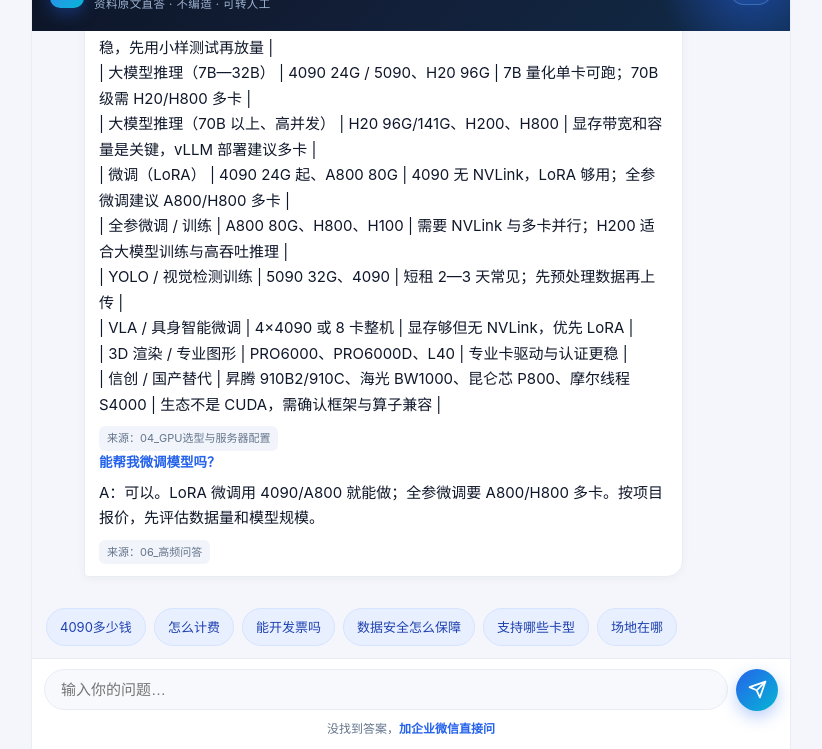
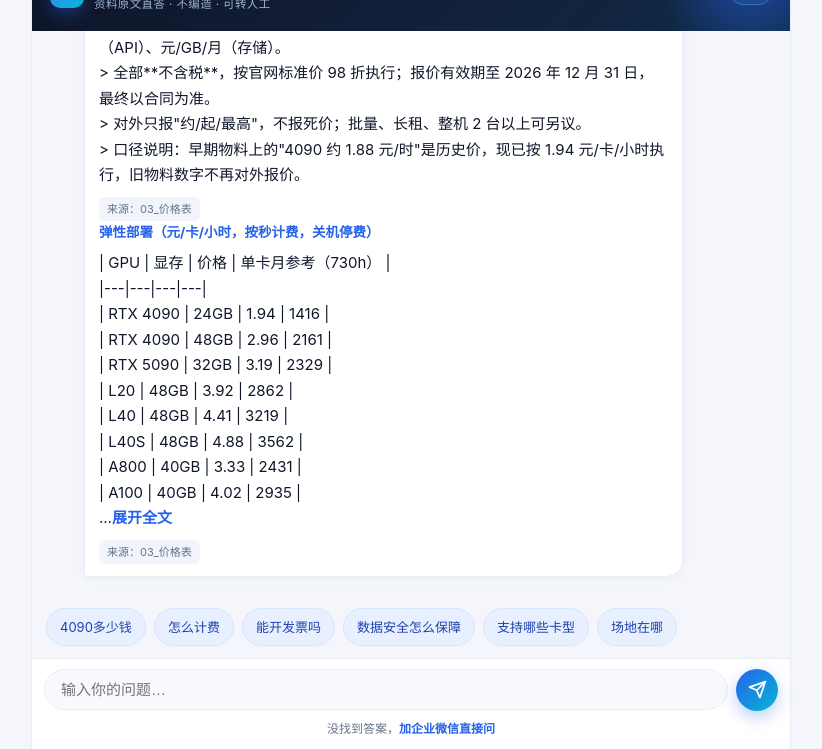
Before and after one commit to wenwanqing1217/chiyun-share, a plain HTML site: page index.html in a window 1280 px wide. Both pictures are taken after a click on the element "4090多少钱". Shown: the part 51-800 px from the top of the page, without its empty margins (229-1051 px from the left). Drawn offline with Linux system fonts and the light colour scheme.

Commit message:
rank price first, clamp long answers

```diff
--- a/index.html
+++ b/index.html
@@ -69,6 +69,7 @@
     background:#f1f5fb;border-radius:6px;padding:3px 8px;
   }
   .nodata{color:var(--sub)}
+  .more{color:var(--brand);text-decoration:none;font-weight:600}
   .retry{display:flex;flex-wrap:wrap;gap:8px;margin-top:10px}
   /* 快捷问题 */
   .chips{display:flex;gap:8px;overflow-x:auto;padding:8px 14px 12px;scrollbar-width:none}
@@ -169,14 +170,18 @@ const INDEX=DATA.map(d=>({d,g:grams(d.t+d.x)}));
 function search(q){
   const qg=grams(q);
   if(!qg.size) return [];
+  const priceQ=/多少钱|价格|费用|报价|贵|便宜|计费/.test(q);
   const hits=[];
   for(const it of INDEX){
     let m=0;
     for(const g of qg) if(it.g.has(g)) m++;
     const cov=m/qg.size;
     if(cov<0.34) continue;
-    const boost=[...qg].some(g=>it.d.t.includes(g))?0.12:0;
-    hits.push({s:cov+boost,d:it.d});
+    let score=cov;
+    if([...qg].some(g=>it.d.t.includes(g))) score+=0.12;
+    if(priceQ && it.d.s.indexOf("价格表")>=0) score+=0.3;
+    if(priceQ && /\d+\.\d+\s*元/.test(it.d.x)) score+=0.08;
+    hits.push({s:score,d:it.d});
   }
   hits.sort((a,b)=>b.s-a.s);
   const seen=new Set();
@@ -211,7 +216,14 @@ function answer(q){
       html='<p class="nodata">资料里暂时没有这条的明确答案。可以换个问法，或者直接问人工。</p>'+
         '<div class="retry"><a class="src" href="https://work.weixin.qq.com/ca/cawcde90eff79aef43" target="_blank" rel="noopener">加企业微信</a></div>';
     }else{
-      html=list.map(d=>'<h3>'+esc(d.t)+'</h3><p>'+esc(d.x)+'</p><span class="src">来源：'+esc(d.s)+'</span>').join("");
+      window.__full = list;
+      html=list.map((d,i)=>{
+        const long=d.x.length>300;
+        const body=long
+          ? esc(d.x.slice(0,300))+'…<a href="javascript:;" class="more" data-i="'+i+'">展开全文</a>'
+          : esc(d.x);
+        return '<h3>'+esc(d.t)+'</h3><p>'+body+'</p><span class="src">来源：'+esc(d.s)+'</span>';
+      }).join("");
     }
     typing.querySelector(".bubble").innerHTML=html;
     const chat=document.getElementById("chat");
@@ -228,6 +240,12 @@ function run(){
 }
 document.getElementById("go").onclick=run;
 document.getElementById("q").addEventListener("keydown",e=>{if(e.key==="Enter")run();});
+document.addEventListener("click",e=>{
+  const a=e.target.closest(".more");
+  if(!a || !window.__full) return;
+  const item=window.__full[+a.dataset.i];
+  if(item) a.parentElement.textContent=item.x;
+});
 document.querySelectorAll(".chip").forEach(c=>c.onclick=()=>answer(c.textContent.trim()));
 </script>
 </body>
```
